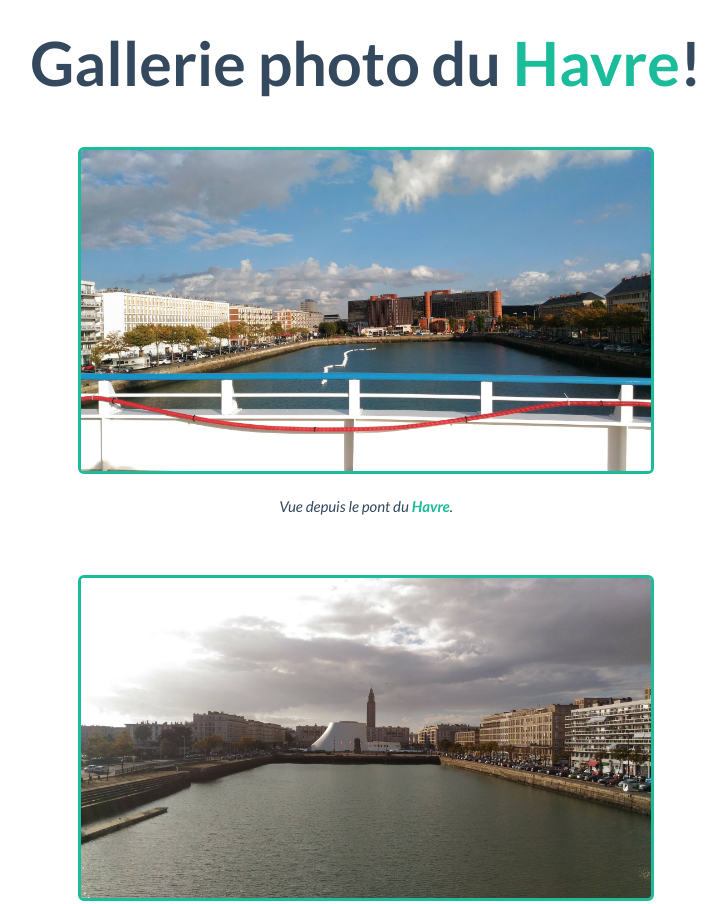
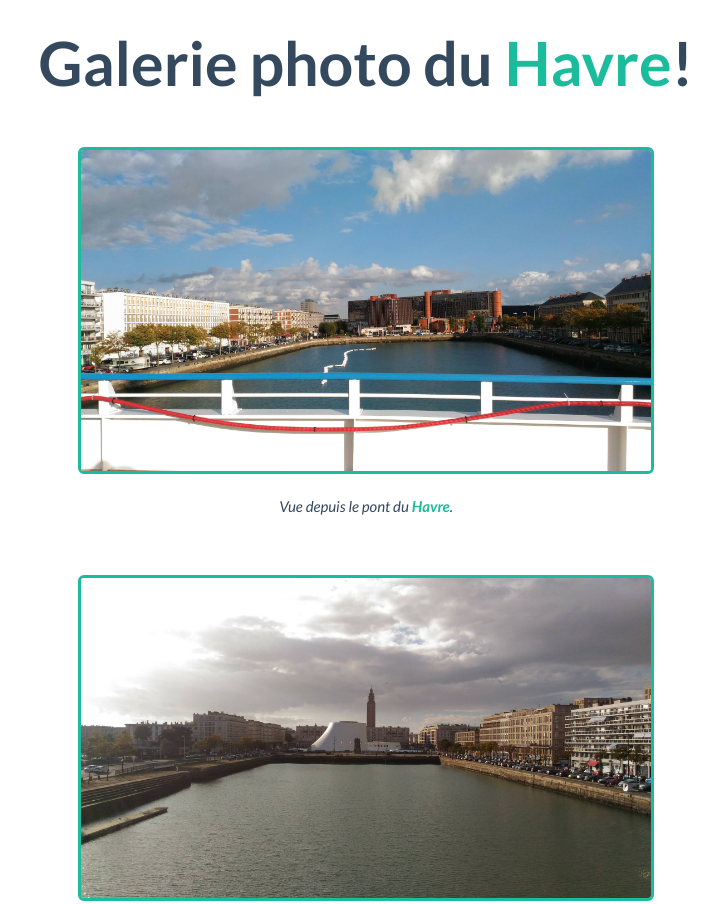
Before and after one commit to aureleoules/havre, a plain HTML site: page index.html in a window 1280 px wide. Shown: the top 904 px of the page, without its empty margins (274-1001 px from the left). Drawn offline with nearby package versions, Linux system fonts and the light colour scheme; files whose address does not match are found by name.

Commit message:
Update index.html

```diff
--- a/index.html
+++ b/index.html
@@ -18,7 +18,7 @@
 <body>
     <div>
         <div class="text-center">
-            <h1 class="">Gallerie photo du <span class="text-primary">Havre</span>!</h1>
+            <h1 class="">Galerie photo du <span class="text-primary">Havre</span>!</h1>
         </div>
 
         <div>
```
